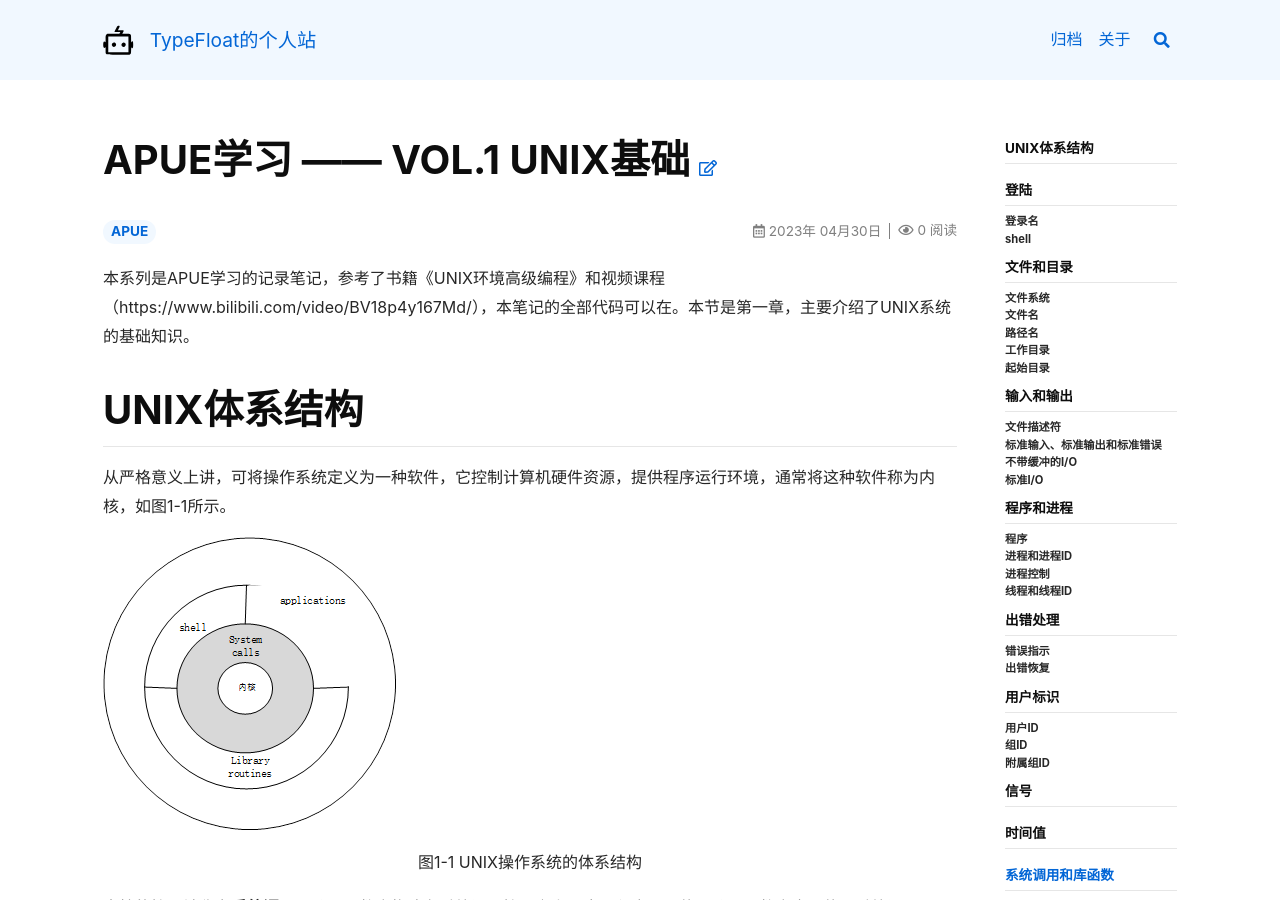
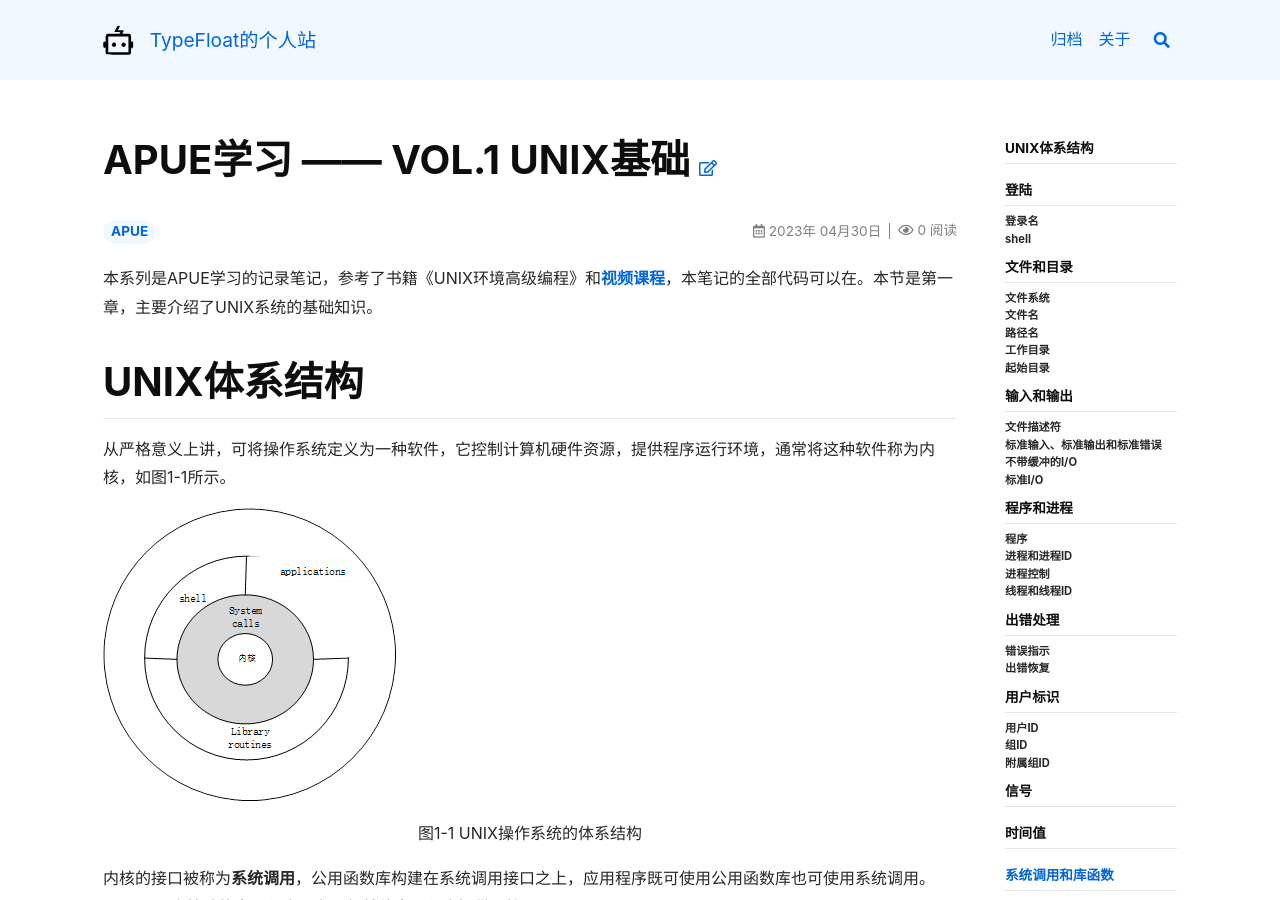
Before and after one commit to TypeFloat/TypeFloat.github.io, a Jekyll site: the page built from _posts/2023-04-30-apue-1.md, in a window 1280 px wide and 900 px high. Built offline with Jekyll 4.4.1, drawn with Linux system fonts in a browser that asks for light colours; nearby versions of some CDN libraries; comment, search, counter and statistics services are not loaded; some of the changed lines change nothing that is shown.

Commit message:
提交新的博客

```diff
--- a/_posts/2023-04-30-apue-1.md
+++ b/_posts/2023-04-30-apue-1.md
@@ -4,7 +4,7 @@ tags: "APUE"
 key: apue-1
 ---
 
-本系列是APUE学习的记录笔记，参考了书籍《UNIX环境高级编程》和视频课程（https://www.bilibili.com/video/BV18p4y167Md/），本笔记的全部代码可以在。本节是第一章，主要介绍了UNIX系统的基础知识。<!--more-->
+本系列是APUE学习的记录笔记，参考了书籍《UNIX环境高级编程》和[视频课程](https://www.bilibili.com/video/BV18p4y167Md/)，本笔记的全部代码可以在。本节是第一章，主要介绍了UNIX系统的基础知识。<!--more-->
 
 # UNIX体系结构
 
```
